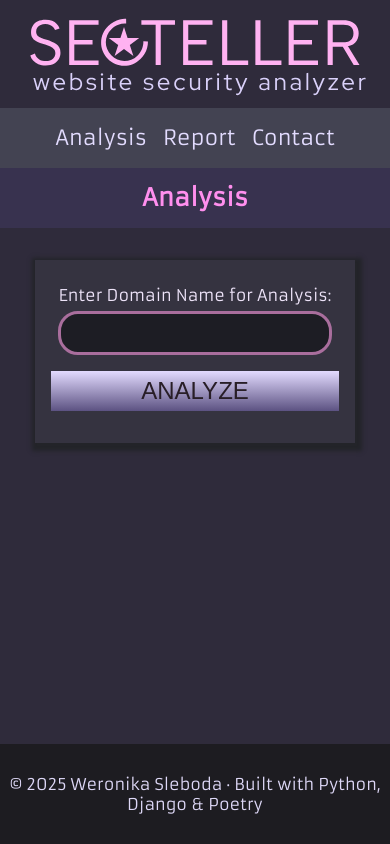
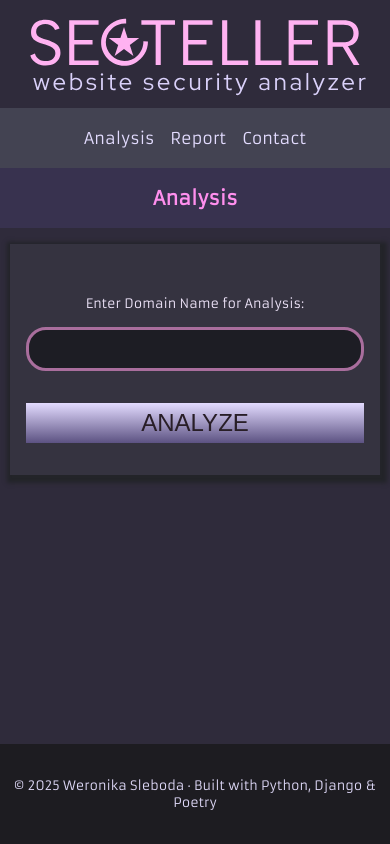
Before and after one commit to weronika-sleboda/secteller, a Django app: page / in a window 390 px wide. Run offline with Django 5.2, Linux system fonts and the light colour scheme.

Commit message:
made layout more responsive

```diff
--- a/config/settings.py
+++ b/config/settings.py
@@ -26,7 +26,7 @@ SECRET_KEY = 'django-insecure-t3r1fq4yp*oyskexrv$_#2#*elbyzoh&_45c@schpaihsfvynx
 # SECURITY WARNING: don't run with debug turned on in production!
 DEBUG = True
 
-ALLOWED_HOSTS = [ "secteller.onrender.com" ]
+ALLOWED_HOSTS = [ "secteller.onrender.com", "127.0.0.1"]
 
 
 # Application definition
--- a/static/css/styles.css
+++ b/static/css/styles.css
@@ -16,7 +16,7 @@ body {
     display: flex;
     justify-content: center;
     align-items: center;
-    width: 300px;
+    width: 90%;
 }
 
 .nav {
@@ -84,7 +84,7 @@ body {
     justify-content: center;
     align-items: start;
     flex-direction: column;
-    width: 500px;
+    width: 40%;
     padding: 0;
     margin-bottom: 120px;
     text-align: start;
@@ -124,7 +124,7 @@ body {
     bottom: 0;
     left: 0;
     right: 0;
-    width: 100%;
+    width: 100vw;
     height: 100px;
     background-color: #1d1c21;
     display: flex;
@@ -137,13 +137,10 @@ body {
 }
 
 form {
-    width: 320px;
-    display: flex;
-    align-items: center;
-    justify-content: center;
-    flex-direction: column;
+    width: 100%;
+    display:block;
     box-sizing: border-box;
-    margin: 1rem auto;
+    margin: auto;
     padding: 1rem;
     background-color: #353340;
     box-shadow: 2px 3px 4px 5px rgb(35, 36, 41);
@@ -151,20 +148,19 @@ form {
 }
 
 form input {
-    display: flex;
+    display: block;
     justify-content: center;
     align-items: center;
-    flex-direction: column;
     width: 100%;
     font-size: 1.2rem;
     background-color: #1d1d24;
     color: #ffc1ff;
     border-radius: 20px;
     border: 3px solid rgb(169, 110, 157);
-    padding: 0.5rem 0;
+    padding: 0.5rem;
     text-align: center;
     box-sizing: border-box;
-    margin: auto;
+    margin: 1rem auto;
 }
 
 form input:hover {
@@ -173,22 +169,20 @@ form input:hover {
 }
 
 form label {
-    display: flex;
-    justify-content: center;
-    align-items: center;
-    flex-direction: column;
+    display: block;
     height: 30px;
     width: 100%;
     font-size: 1rem;
     padding: 1rem 0;
     box-sizing: border-box;
-    margin: auto;
+    margin: 1rem auto;
+    text-align: center;
 }
 
 form button {
     width: 100%;
     box-sizing: border-box;
-    margin: 1rem;
+    margin: 1rem auto;
     background: linear-gradient(180deg, rgb(227, 219, 255),rgb(92, 82, 130));
     height: 40px;
     border: none;
@@ -220,13 +214,15 @@ ul.errorlist li {
     font-size: 14px;
 }
 
-@media (max-width: 500px) {
+@media (max-width: 1000px) {
     .main {
-        width: 320px;
+        width: 80%;
     }
+
     .nav {
         font-size: 1.3rem;
     }
+
     .header {
         font-size: 1.5rem;
     }
@@ -234,4 +230,26 @@ ul.errorlist li {
     .footer {
         font-size: 1rem;
     }
-  }
+}
+
+@media (max-width: 400px) {
+    .main {
+        width: 95%;
+    }
+
+    .nav {
+        font-size: 1rem;
+    }
+
+    form label, .footer {
+        font-size: 0.8rem;
+    }
+
+    .header {
+        font-size: 1.2rem;
+    }
+
+    .logo {
+        width: 150px;
+    }
+}
```
Also changed, not shown: 1 other file.
